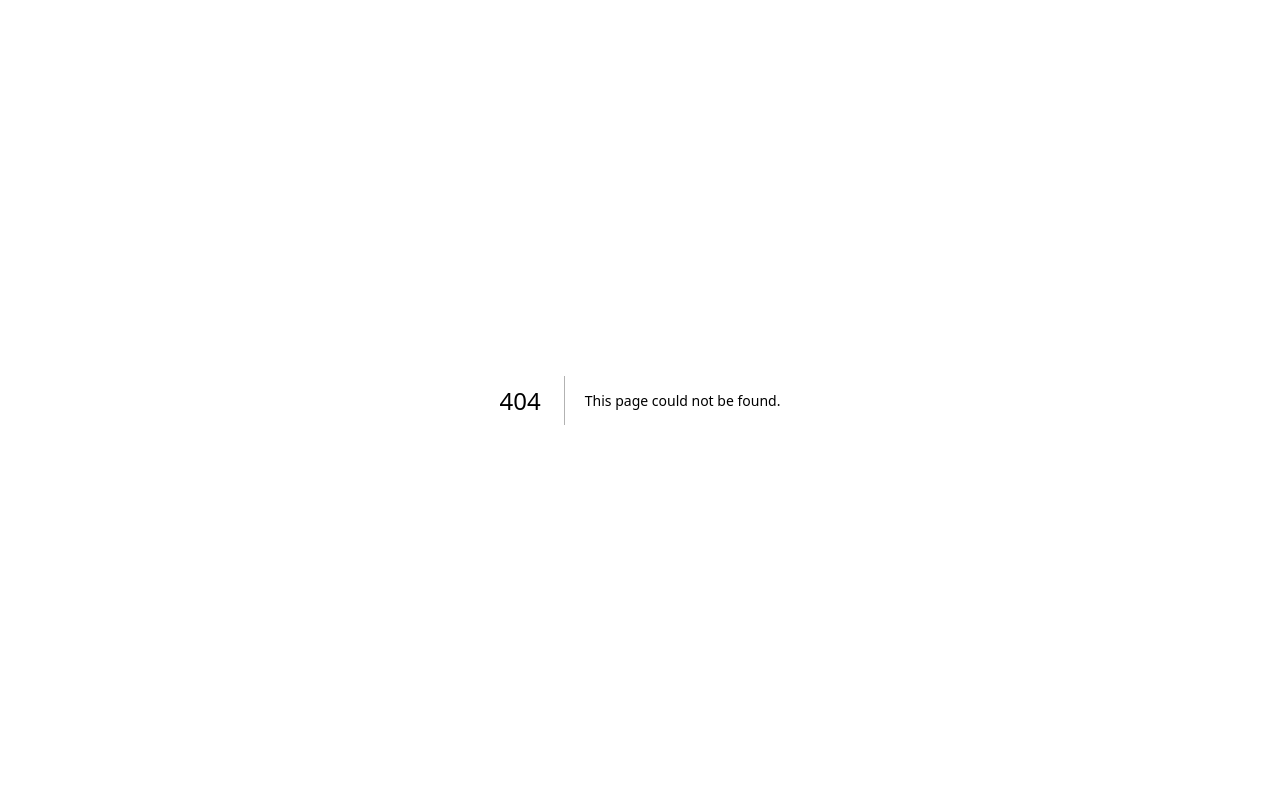
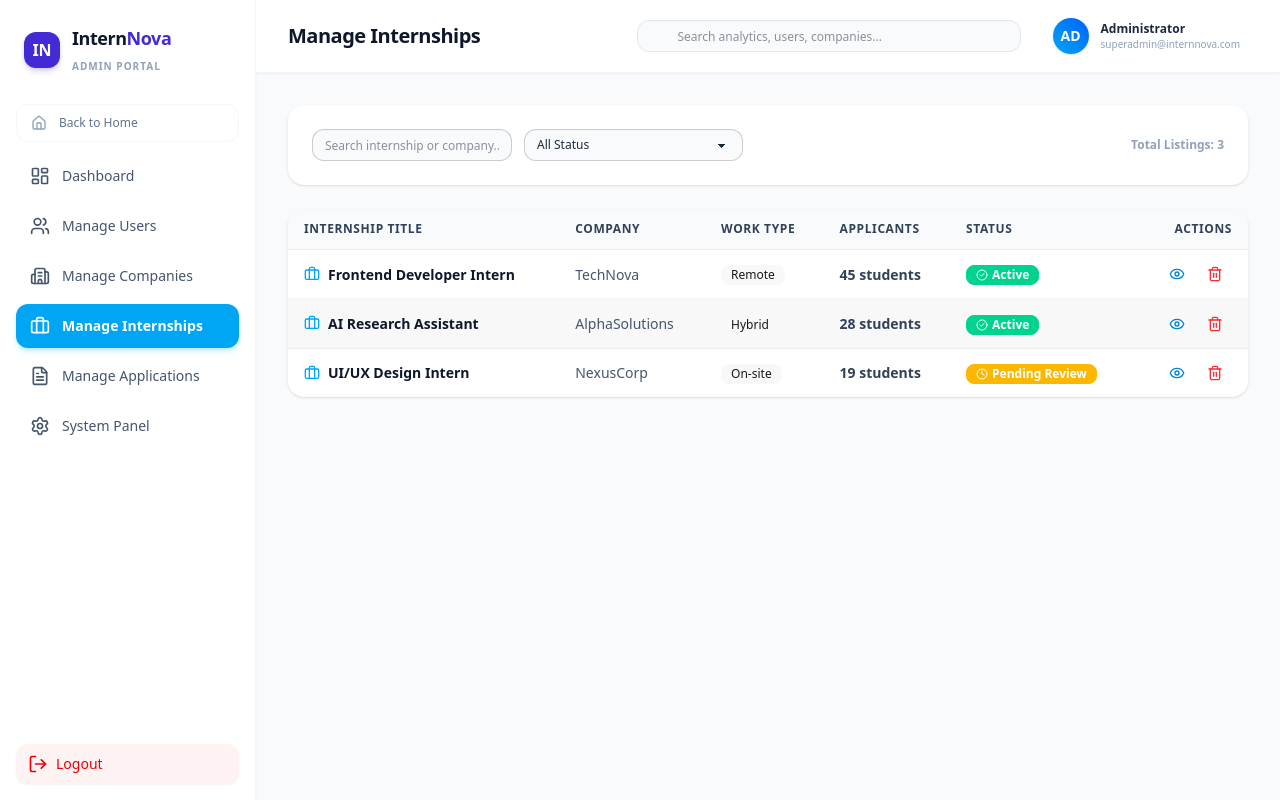
Before and after one commit to marufbytes/awt-frontend, a Next.js app: page /dashboard/admin/internships in a window 1280 px wide. Before the commit this address had no page. Built offline with nearby package versions, Linux system fonts and the light colour scheme.

Commit message:
Admin internship managemnet just initital

```diff
--- /dev/null
+++ b/src/app/dashboard/admin/internships/page.tsx
@@ -0,0 +1,93 @@
+// src/app/dashboard/admin/internships/page.tsx
+'use client';
+
+import React, { useState } from 'react';
+import { Briefcase, Eye, Trash2, CheckCircle2, Clock } from 'lucide-react';
+
+const internshipsData = [
+  { id: 1, title: 'Frontend Developer Intern', company: 'TechNova', type: 'Remote', applicants: 45, status: 'Active' },
+  { id: 2, title: 'AI Research Assistant', company: 'AlphaSolutions', type: 'Hybrid', applicants: 28, status: 'Active' },
+  { id: 3, title: 'UI/UX Design Intern', company: 'NexusCorp', type: 'On-site', applicants: 19, status: 'Pending Review' },
+];
+
+export default function ManageInternshipsPage() {
+  const [toast, setToast] = useState<string | null>(null);
+
+  const showToast = (msg: string) => {
+    setToast(msg);
+    setTimeout(() => setToast(null), 3000);
+  };
+
+  return (
+    <div className="space-y-6">
+      {/* Toast Notification Container */}
+      {toast && (
+        <div className="toast toast-end z-50">
+          <div className="alert alert-success text-white shadow-lg rounded-2xl">
+            <span>{toast}</span>
+          </div>
+        </div>
+      )}
+
+      {/* Header filter actions */}
+      <div className="flex flex-col sm:flex-row justify-between items-start sm:items-center gap-4 bg-white p-6 rounded-2xl shadow-sm">
+        <div className="flex gap-3 w-full sm:w-auto">
+          <input
+            type="text"
+            placeholder="Search internship or company..."
+            className="input input-bordered input-sm rounded-xl w-full sm:w-72 bg-slate-50"
+          />
+          <select className="select select-bordered select-sm rounded-xl bg-slate-50">
+            <option>All Status</option>
+            <option>Active</option>
+            <option>Pending Review</option>
+            <option>Closed</option>
+          </select>
+        </div>
+        <span className="text-xs font-semibold text-slate-400">Total Listings: {internshipsData.length}</span>
+      </div>
+
+      {/* Internships Table */}
+      <div className="bg-white rounded-2xl shadow-sm overflow-hidden">
+        <table className="table table-zebra w-full">
+          <thead>
+            <tr className="bg-slate-50 text-slate-700 font-bold text-xs uppercase tracking-wider">
+              <th>Internship Title</th>
+              <th>Company</th>
+              <th>Work Type</th>
+              <th>Applicants</th>
+              <th>Status</th>
+              <th className="text-right">Actions</th>
+            </tr>
+          </thead>
+          <tbody>
+            {internshipsData.map((item) => (
+              <tr key={item.id} className="hover:bg-slate-50/60 transition">
+                <td>
+                  <div className="font-bold text-slate-900 flex items-center gap-2">
+                    <Briefcase className="w-4 h-4 text-sky-500" /> {item.title}
+                  </div>
+                </td>
+                <td className="text-slate-600 font-medium">{item.company}</td>
+                <td>
+                  <span className="badge badge-ghost badge-sm">{item.type}</span>
+                </td>
+                <td className="font-semibold text-slate-700">{item.applicants} students</td>
+                <td>
+                  <span className={`badge badge-sm font-semibold gap-1 ${item.status === 'Active' ? 'badge-success text-white' : 'badge-warning text-white'}`}>
+                    {item.status === 'Active' ? <CheckCircle2 className="w-3 h-3" /> : <Clock className="w-3 h-3" />}
+                    {item.status}
+                  </span>
+                </td>
+                <td className="text-right space-x-1">
+                  <button onClick={() => showToast(`Viewing details for ${item.title}`)} className="btn btn-ghost btn-xs text-sky-600"><Eye className="w-4 h-4" /></button>
+                  <button onClick={() => showToast(`Removed listing: ${item.title}`)} className="btn btn-ghost btn-xs text-red-500"><Trash2 className="w-4 h-4" /></button>
+                </td>
+              </tr>
+            ))}
+          </tbody>
+        </table>
+      </div>
+    </div>
+  );
+}
```
